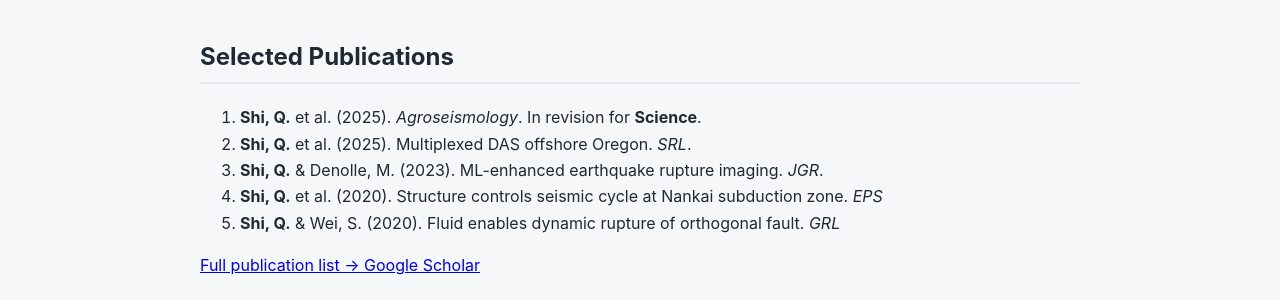
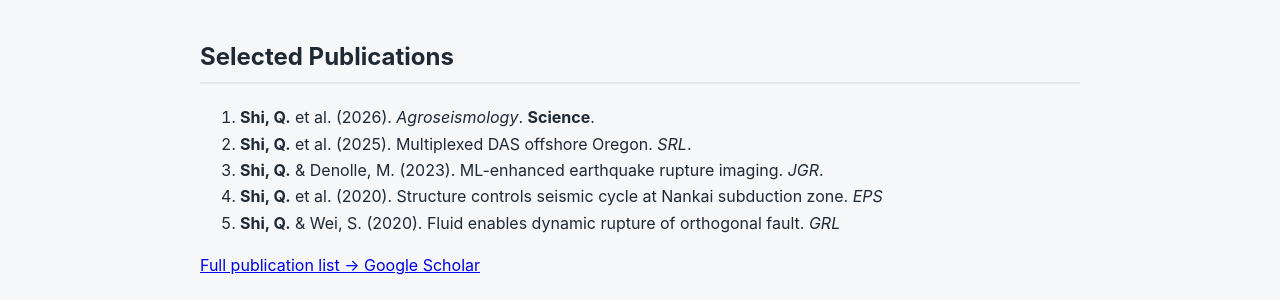
Before and after one commit to qibinshi/qibinshi.github.io, a Jekyll site: the page built from index.md, in a window 1280 px wide. Shown: the part 1340-1640 px from the top of the page. Built offline with Jekyll 4.4.1, drawn with Linux system fonts in a browser that asks for light colours.

Commit message:
update publications

```diff
--- a/index.md
+++ b/index.md
@@ -30,7 +30,7 @@ and large-N seismic arrays.
 
 ## Selected Publications
 
-1. **Shi, Q.** et al. (2025). *Agroseismology*. In revision for **Science**.
+1. **Shi, Q.** et al. (2026). *Agroseismology*. **Science**.
 2. **Shi, Q.** et al. (2025). Multiplexed DAS offshore Oregon. *SRL*.
 3. **Shi, Q.** & Denolle, M. (2023). ML-enhanced earthquake rupture imaging. *JGR*.
 4. **Shi, Q.** et al. (2020). Structure controls seismic cycle at Nankai subduction zone. *EPS*
```
Also changed, not shown: 4 other files.
